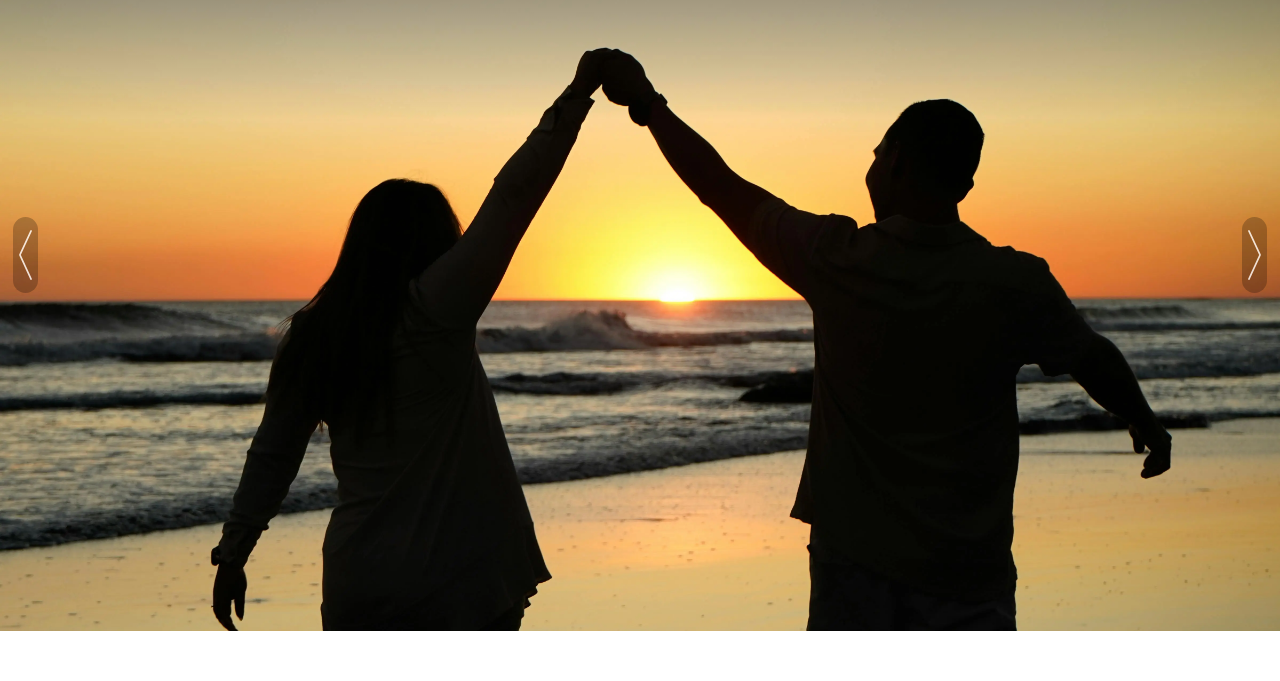
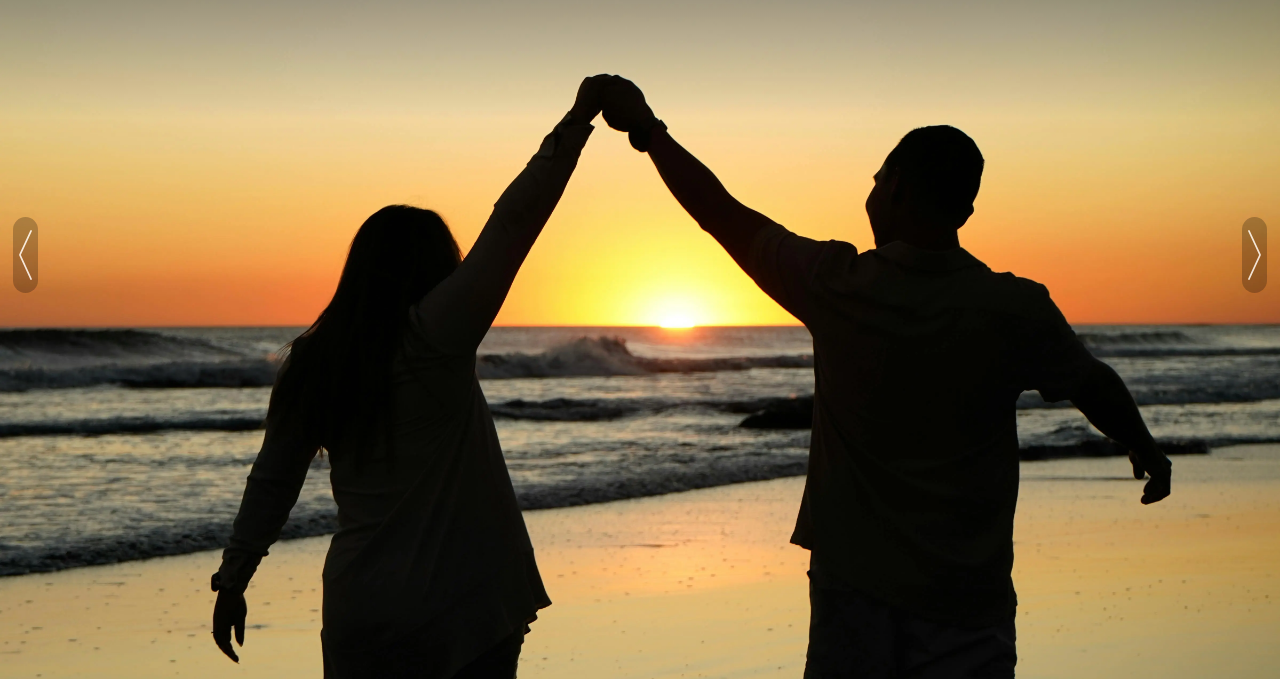
Before and after one commit to arcadyrajeev/Lunaria-Photography, a website built with Vite: page index.html in a window 1280 px wide. Shown: the part 121-802 px from the top of the page. Built offline with nearby package versions, Linux system fonts and the light colour scheme.

Commit message:
slideshow fix

```diff
--- a/src/Components/hero.ts
+++ b/src/Components/hero.ts
@@ -16,7 +16,6 @@ function showSlide(index: number) {
   const img = document.getElementById("hero-image") as HTMLImageElement | null;
   if (!img) return;
   img.src = images[index];
-  img.style.transform;
 }
 
 function startSlideshow(interval = 15000) {
--- a/src/Components/intro.ts
+++ b/src/Components/intro.ts
@@ -9,13 +9,13 @@ export function animateIntroCards() {
   cards.forEach((card, index) => {
     gsap.from(card, {
       y: 200,
-      opacity: 0.2, // start from below
+      opacity: 0.5,
       duration: 1,
       ease: "power2.out",
       scrollTrigger: {
         trigger: card,
-        start: "top 90%", // when the top of the card reaches 80% of the viewport height
-        end: "top 40%", // when the top of the card reaches 30% of the viewport height
+        start: "top 100%", // when the top of the card reaches 80% of the viewport height
+        end: "top 45%", // when the top of the card reaches 30% of the viewport height
         scrub: 1, // smooth scrubbing
         toggleActions: "play none none reverse", // play on enter, reverse on leave
       },
--- a/src/Stylesheets/home.scss
+++ b/src/Stylesheets/home.scss
@@ -54,12 +54,19 @@ body {
   overflow: hidden;
   z-index: -1;
 
-  img {
+  .slideshow {
     width: 100%;
     height: 100%;
-    object-fit: cover;
-    object-position: center;
-    transition: transform 0.3s ease-in-out;
+    img {
+      position: absolute;
+      top: 0;
+      left: 0;
+      width: 100%;
+      height: 100%;
+      object-fit: cover;
+      pointer-events: none;
+      user-select: none;
+    }
   }
 
   .ctrl {
```
Also changed, not shown: src/Stylesheets/home.css, 1 other file.
